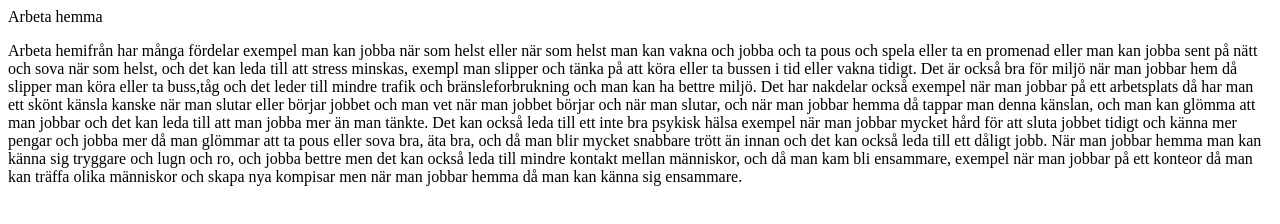
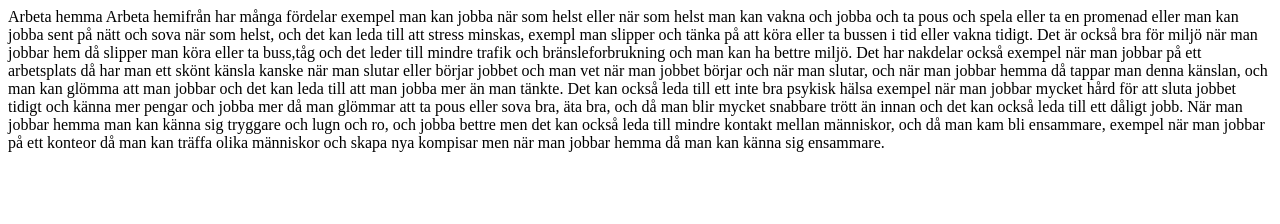
Before and after one commit to shukrallah098/Arbeeta-hemma, a plain HTML site: page index.html/index.html in a window 1280 px wide. Drawn offline with Linux system fonts and the light colour scheme.

Commit message:
Update index.html

```diff
--- a/index.html/index.html
+++ b/index.html/index.html
@@ -4,12 +4,12 @@
 	<title>Arbeta Hemifrån</title>
 </head> Arbeta hemma
 <body>
-	<p>Arbeta hemifrån har många fördelar exempel man kan jobba när som helst eller när som helst man kan vakna och jobba och ta pous och spela eller ta en promenad eller man kan jobba sent på nätt och sova när som helst, och det kan leda till att stress minskas, exempl man slipper och tänka på att köra eller ta bussen i tid eller vakna tidigt.
+	Arbeta hemifrån har många fördelar exempel man kan jobba när som helst eller när som helst man kan vakna och jobba och ta pous och spela eller ta en promenad eller man kan jobba sent på nätt och sova när som helst, och det kan leda till att stress minskas, exempl man slipper och tänka på att köra eller ta bussen i tid eller vakna tidigt.
 Det är också bra för miljö när man jobbar hem då slipper man köra eller ta buss,tåg och det leder till mindre trafik och bränsleforbrukning och man kan ha bettre miljö.
 Det har nakdelar också exempel när man jobbar på ett arbetsplats då har man ett skönt känsla kanske när man slutar eller börjar jobbet och man vet när man jobbet börjar och när man slutar, och när man jobbar hemma då tappar man denna känslan, och man kan glömma att man jobbar och det kan leda till att man jobba mer än man tänkte.
 Det kan också leda till ett inte bra psykisk hälsa exempel när man jobbar mycket hård för att sluta jobbet tidigt och känna mer pengar  och jobba mer då man glömmar att ta pous eller sova bra, äta bra, och då man blir mycket snabbare trött än innan och det kan också leda till ett dåligt jobb.
 När man jobbar hemma man kan känna sig tryggare och lugn och ro, och jobba bettre men det kan också leda till mindre kontakt mellan människor, och då man kam bli ensammare, exempel när man jobbar på ett konteor då man kan träffa olika människor och skapa nya kompisar men när man jobbar hemma då man kan känna sig ensammare.
-</p>
+
 
 </body>
 </html>
```
